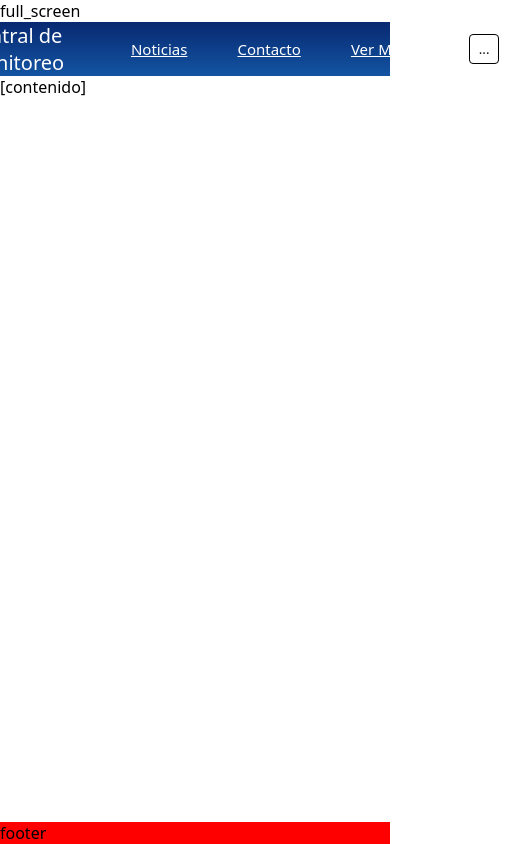
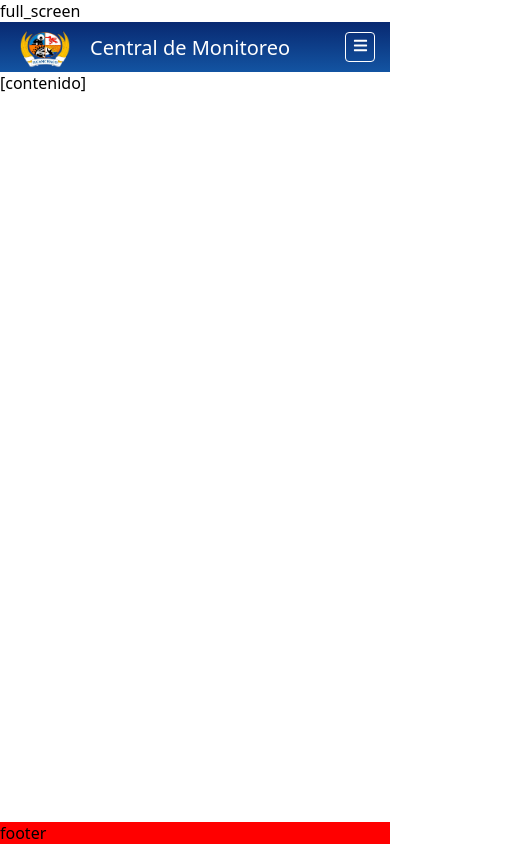
Before and after one commit to anndev75/huanchaco_website, a React (Vite) app: page / in a window 390 px wide. Shown: the whole page, 514 px wide, since content can reach past the window. Built offline with nearby package versions, Linux system fonts and the light colour scheme.

Commit message:
nav lista

```diff
--- a/package.json
+++ b/package.json
@@ -11,7 +11,8 @@
   },
   "dependencies": {
     "react": "^19.0.0",
-    "react-dom": "^19.0.0"
+    "react-dom": "^19.0.0",
+    "react-icons": "^5.5.0"
   },
   "devDependencies": {
     "@eslint/js": "^9.21.0",
--- a/src/components/main_header.jsx
+++ b/src/components/main_header.jsx
@@ -1,11 +1,12 @@
 import { useState } from "react";
+import { FaBars } from "react-icons/fa";
 import style from "./main_header.module.css";
 import logo from '../assets/escudo_huanchaco.png';
 
 // Datos
-const noticias = ['Últimas Noticias', '2', '3'];
+const noticias = ['Últimas Noticias', 'Noticias 2', 'Noticias 3'];
 const contacto = ['Correo', 'Whatsapp', 'Llamar'];
-const ver_mas = ['Acerca De', '2'];
+const ver_mas = ['Acerca De', 'Sobre Nosotros'];
 
 // Componente reutilizable
 function Opcion({ items, text, isActive, onClick }) {
@@ -28,14 +29,14 @@ function Opcion({ items, text, isActive, onClick }) {
 }
 
 // Componente de navegación
-function Nav() {
+function Nav({visible}) {
     const [activeOption, setActiveOption] = useState(null);
     const handleOptionClick = (option) => {
         setActiveOption(activeOption === option ? null : option);
     };
     //use the same text in {text}, isActive &&, handleOptionClick().
     return (
-        <nav className={style.nav}>
+        <nav className={`${style.nav} ${visible ? "" : style.hidden}`}>
             <Opcion
                 items={noticias}
                 text="Noticias"
@@ -71,14 +72,14 @@ function Title() {
 
 // Componente principal
 function Main() {
-    const [activeNav, setActiveNav] = useState(true);
+    const [activeNav, setActiveNav] = useState(false);
     return (
         <div className={style.main}>
             <div className={style.maxWidth}>
                 <Title />
-                {activeNav && <Nav />}
+                <Nav visible={activeNav}/>
                 <button onClick={()=>{setActiveNav(!activeNav)}} className={style.nav_button}>
-                    ...
+                    <FaBars size={15}></FaBars>
                 </button>
             </div>
         </div>
--- a/src/components/main_header.module.css
+++ b/src/components/main_header.module.css
@@ -5,6 +5,8 @@
     --tamaño-logo: 50px;
 }
 .main{
+    position: sticky;
+    z-index: 10;
     display: flex;
     justify-content: center;
     background-image: linear-gradient(to Bottom, var(--color1), var(--color2));
@@ -55,12 +57,23 @@
     /* Estilo básico del botón */
     display: none;
     margin: auto 15px;
-    background-color: white;
+    background-color: inherit;
+    color: white;
     border: solid 1px;
     border-radius: 4px;
     width: 30px;
     height: 30px;
-
+    padding: auto;
+}
+.nav_button:hover{
+    background-color: var(--letra-color);
+    color: black;
+    transition: ease-out 0.2s;
+}
+.nav_button:active{
+    box-shadow: 0px 0px 5px white;
+    border: solid 2px black;
+    transition: none;
 }
 
 
@@ -98,15 +111,47 @@
     transition: ease-in 0.05s;
 }
 
+/*RESPONSIVE*/
 
-/*RESPONSIVE*/
 @media (max-width: 800px) {
+    .nav.hidden{
+        visibility: hidden;
+        transform: translateY(-50px);
+        transition: ease-in-out 0.2s;
+    }
     .nav_button{
         display: block;
     }
-
-    /*terminar boton menú klk*/
+    .nav{
+        visibility: visible ;
+        position: absolute;
+        z-index: -10;
+        flex-direction: column;
+        background-color: var(--color2);
+        width: 100%;
+        text-align: center;
+        padding: 0;
+        transform: translateY(50px);
+        transition: ease-in-out 0.2s;
+        gap: 20px;
+    }
+    .draw_option, .option{
+        width: 100%;
+    }
+    .nav_sub_nav{
+        position: relative;
+        display: flex;
+        flex-direction: column;
+        border-radius: 0;
+        width:100%;
+        text-align: end;
+    }
+}
 
 
-
+@media (min-width: 801px) {
+    .nav {
+        /* Propiedad que quieres aplicar cuando el tamaño de la pantalla sea mayor a 800px */
+        display: flex; /* Ejemplo */
+    }
 }
```
Also changed, not shown: 1 other file (tests, documents, lock files or other folders).
